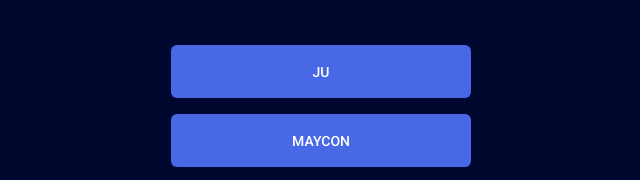
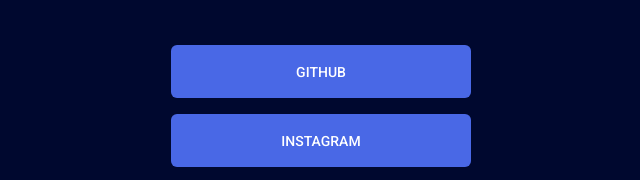
Before and after one commit to JuOliv/Maratona-Explorer, a plain HTML site: page index.html in a window 1280 px wide. Shown: the part 261-441 px from the top of the page, 319-959 px from the left. Drawn offline with Linux system fonts and the light colour scheme.

Commit message:
alteracoes de titulo e lista

```diff
--- a/index.html
+++ b/index.html
@@ -6,7 +6,7 @@
     <meta charset="UTF-8">
     <meta http-equiv="X-UA-Compatible" content="IE=edge">
     <meta name="viewport" content="width=device-width, initial-scale=1.0">
-    <title>Apresentação Juh-Dev</title>
+    <title>Portifólio Juh-Dev</title>
     <link href="https://fonts.googleapis.com/css2?family=Roboto+Mono&family=Roboto:wght@500;700&display=swap" rel="stylesheet">
     <link rel="stylesheet" href="./estilo.css" />
 </head>
@@ -21,10 +21,10 @@
     </p>
     <ul>
         <li>
-          <a href="https://www.instagram.com/juhribeiroliveira/" target="_blank">Ju</a>
+          <a href="https://github.com/JuOliv" target="_blank">GitHub</a>
         </li>
         <li>
-          <a href="https://www.instagram.com/mcomaycon/" target="_blank">Maycon</a>
+          <a href="https://www.instagram.com/juhribeiroliveira/" target="_blank">Instagram</a>
         </li>
         <li>
           <a href="https://juoliv.github.io/nlw-10-copa/" target="_blank">Tabela Copa 2022</a>
```
